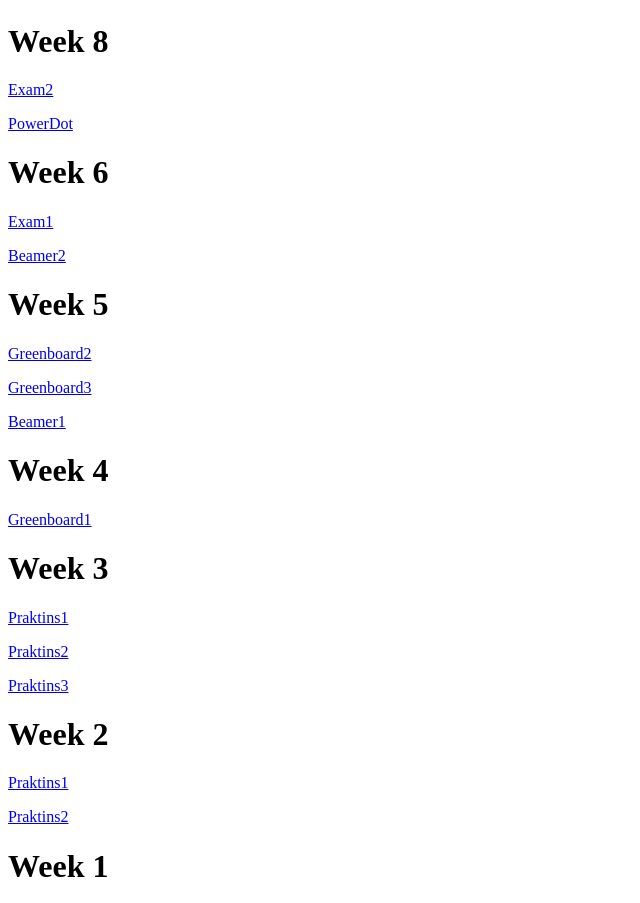
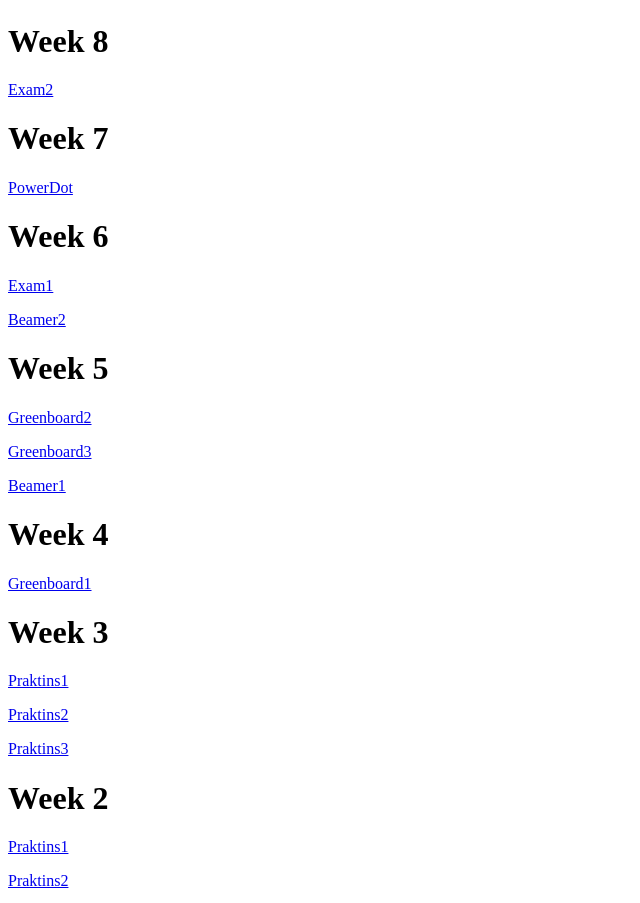
Before and after one commit to KristapsRubuls/RTR108REBC01, a plain HTML site: page docs/index.html in a window 1280 px wide. Shown: the part 2815-3718 px from the top of the page, without its empty margins (0-640 px from the left). Drawn offline with Linux system fonts and the light colour scheme.

Commit message:
Update index.html

```diff
--- a/docs/index.html
+++ b/docs/index.html
@@ -27,6 +27,7 @@
 </p>
 <h1>Week 8</h1>
 <p><a href="https://github.com/KristapsRubuls/RTR105/blob/master/1819_108_C1_W8_Lapa.pdf">Exam2</a></p>
+<h1>Week 7</h1>
 <p><a href="https://github.com/KristapsRubuls/RTR105/blob/master/1819_108_C1_W8_PowerDot.pdf">PowerDot</a></p>
 <h1>Week 6</h1>
 <p><a href="https://github.com/KristapsRubuls/RTR105/blob/master/C1_W6_FirstExam_Final.pdf">Exam1</a></p>
```
